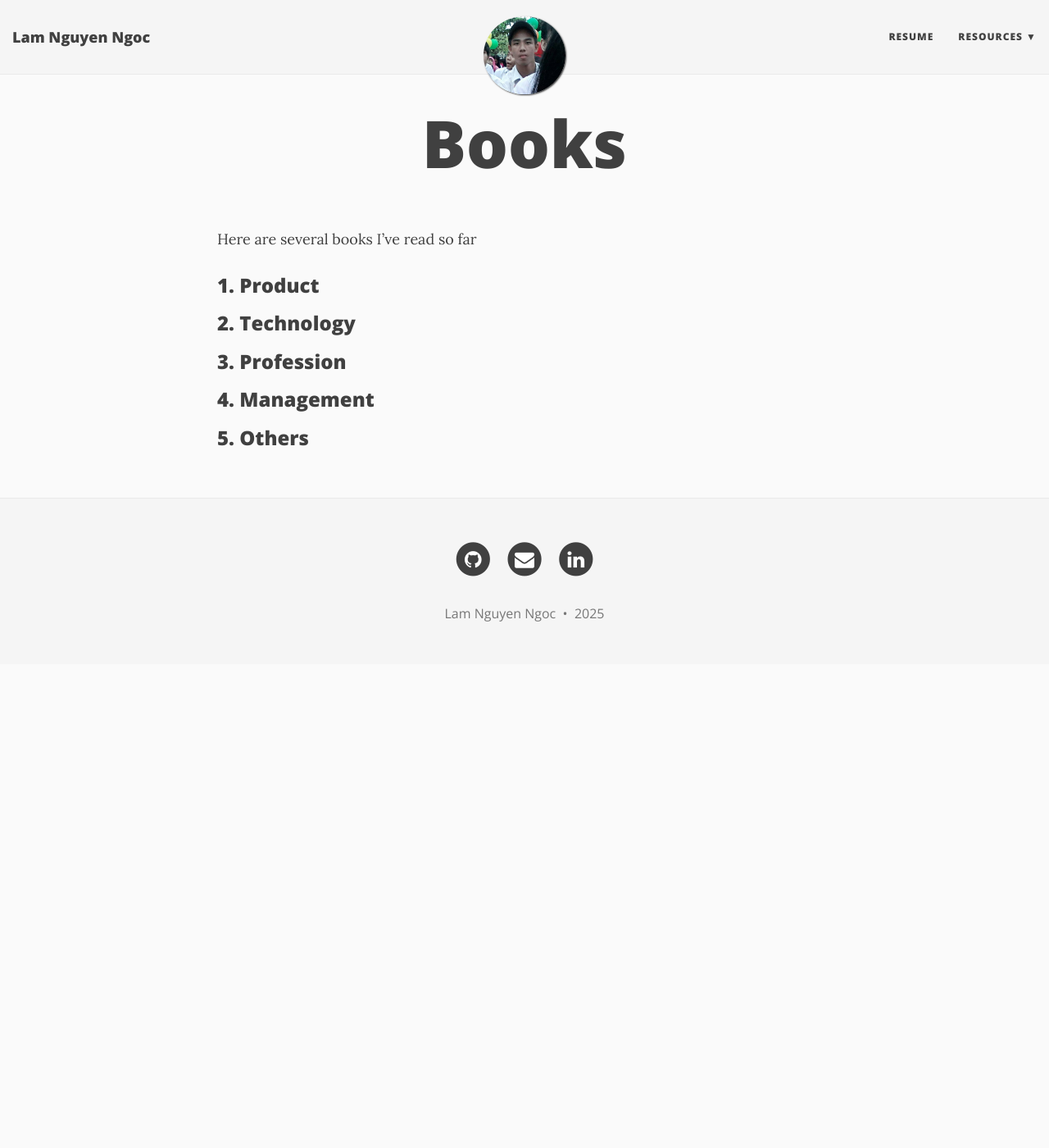
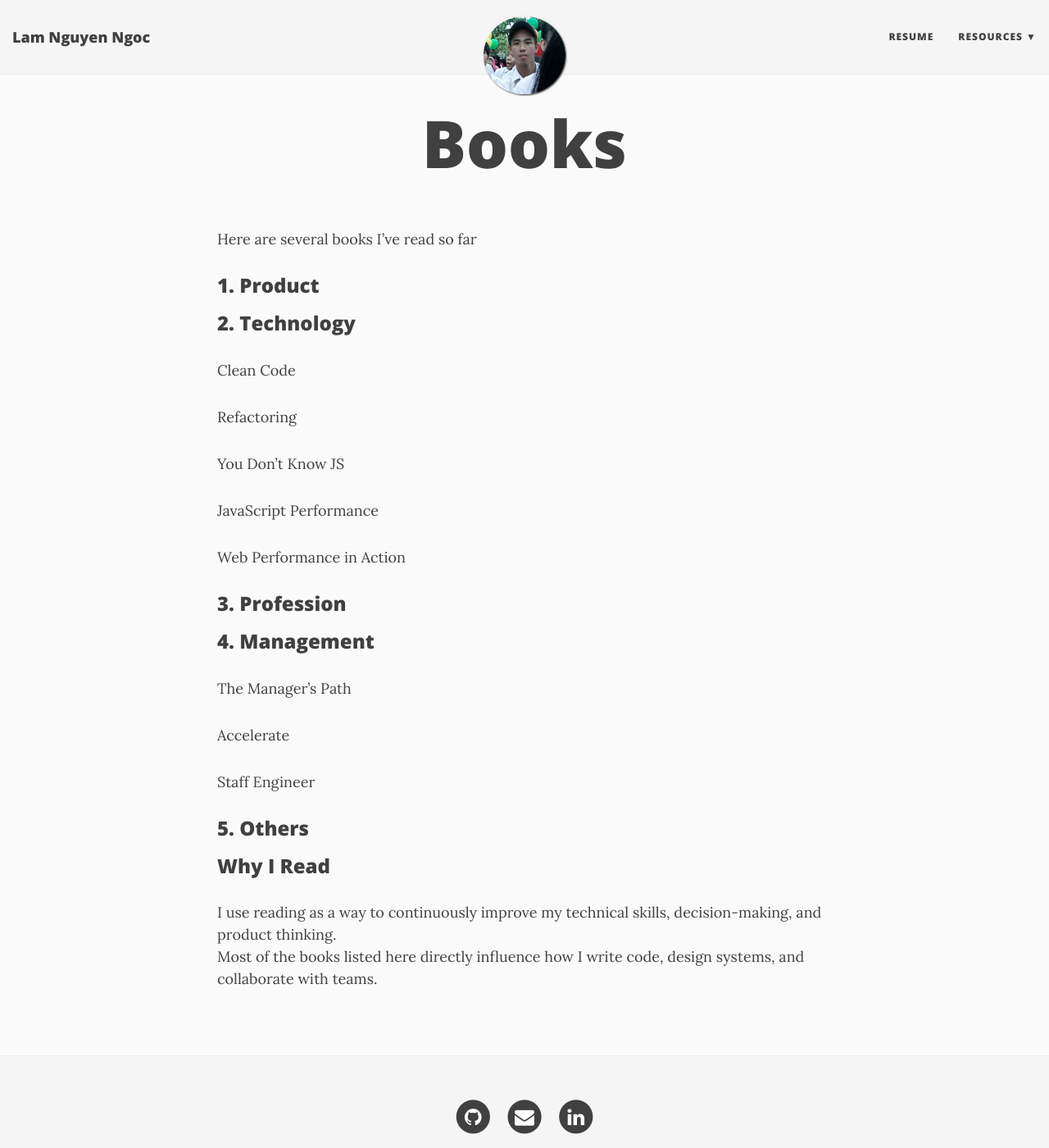
Before and after one commit to panasoniclam/panasoniclam.github.io, a Jekyll site: the page built from books.md, in a window 1280 px wide and 1400 px high. Shown: the whole window at 82% size. Built offline with Jekyll 4.4.1, drawn with Linux system fonts in a browser that asks for light colours; nearby versions of some CDN libraries.

Commit message:
Update books.md

```diff
--- a/books.md
+++ b/books.md
@@ -8,7 +8,15 @@ Here are several books I've read so far
 
 
 ### 2. Technology
+Clean Code
 
+Refactoring
+
+You Don’t Know JS
+
+JavaScript Performance
+
+Web Performance in Action
 
 
 ### 3. Profession
@@ -16,7 +24,18 @@ Here are several books I've read so far
 
 
 ### 4. Management
+The Manager’s Path
 
+Accelerate
+
+Staff Engineer
 
 
 ### 5. Others
+
+### Why I Read
+
+I use reading as a way to continuously improve my technical skills,
+decision-making, and product thinking.
+Most of the books listed here directly influence how I write code,
+design systems, and collaborate with teams.
```
